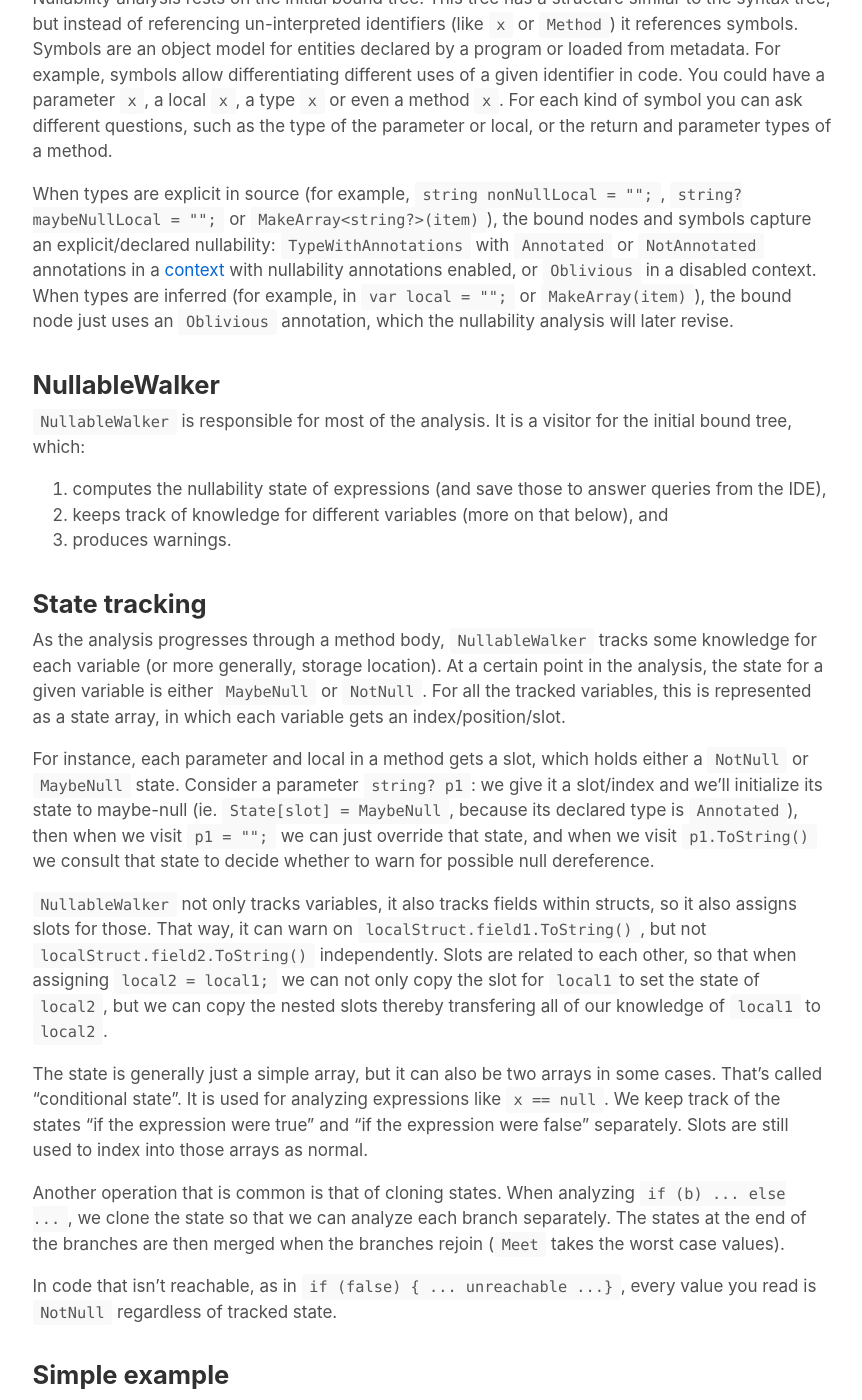
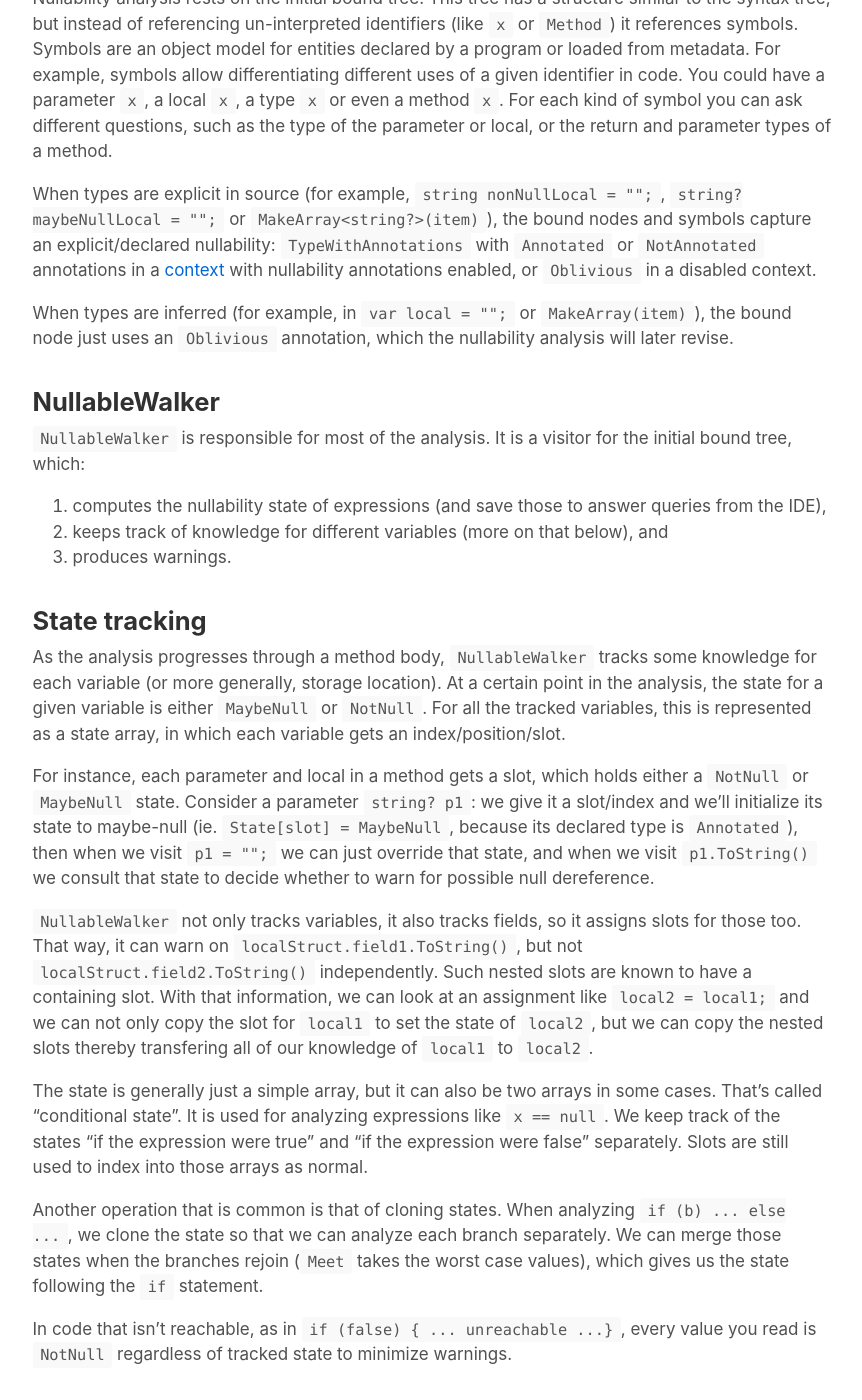
Before and after one commit to jcouv/jcouv.github.io, a Jekyll site: the page built from _posts/2019-05-14-nullability-analysis.md, in a window 1280 px wide and 1400 px high, scrolled down 630 px. Shown: the whole window, without its empty margins (208-1070 px from the left). Built offline with Jekyll 4.4.1, drawn with Linux system fonts in a browser that asks for light colours; comment, search, counter and statistics services are not loaded; some of the changed text lies outside the part shown.

Commit message:
Update 2019-05-14-nullability-analysis.md

```diff
--- a/_posts/2019-05-14-nullability-analysis.md
+++ b/_posts/2019-05-14-nullability-analysis.md
@@ -19,6 +19,7 @@ Nullability analysis rests on the initial bound tree. This tree has a structure
 For example, symbols allow differentiating different uses of a given identifier in code. You could have a parameter `x`, a local `x`, a type `x` or even a method `x`. For each kind of symbol you can ask different questions, such as the type of the parameter or local, or the return and parameter types of a method.
 
 When types are explicit in source (for example, `string nonNullLocal = "";`, `string? maybeNullLocal = "";` or `MakeArray<string?>(item)`), the bound nodes and symbols capture an explicit/declared nullability: `TypeWithAnnotations` with `Annotated` or `NotAnnotated` annotations in a [context](https://github.com/dotnet/csharplang/blob/master/proposals/csharp-8.0/nullable-reference-types-specification.md#nullable-contexts) with nullability annotations enabled, or `Oblivious` in a disabled context.
+
 When types are inferred (for example, in `var local = "";` or `MakeArray(item)`), the bound node just uses an `Oblivious` annotation, which the nullability analysis will later revise.
 
 ## NullableWalker
@@ -35,14 +36,14 @@ For all the tracked variables, this is represented as a state array, in which ea
 
 For instance, each parameter and local in a method gets a slot, which holds either a `NotNull` or `MaybeNull` state. Consider a parameter `string? p1`: we give it a slot/index and we'll initialize its state to maybe-null (ie. `State[slot] = MaybeNull`, because its declared type is `Annotated`), then when we visit `p1 = "";` we can just override that state, and when we visit `p1.ToString()` we consult that state to decide whether to warn for possible null dereference.
 
-`NullableWalker` not only tracks variables, it also tracks fields within structs, so it also assigns slots for those. That way, it can warn on `localStruct.field1.ToString()`, but not `localStruct.field2.ToString()` independently.
-Slots are related to each other, so that when assigning `local2 = local1;` we can not only copy the slot for `local1`to set the state of `local2`, but we can copy the nested slots thereby transfering all of our knowledge of `local1` to `local2`.
+`NullableWalker` not only tracks variables, it also tracks fields, so it assigns slots for those too. That way, it can warn on `localStruct.field1.ToString()`, but not `localStruct.field2.ToString()` independently.
+Such nested slots are known to have a containing slot. With that information, we can look at an assignment like `local2 = local1;` and we can not only copy the slot for `local1` to set the state of `local2`, but we can copy the nested slots thereby transfering all of our knowledge of `local1` to `local2`.
 
 The state is generally just a simple array, but it can also be two arrays in some cases. That's called "conditional state". It is used for analyzing expressions like `x == null`. We keep track of the states "if the expression were true" and "if the expression were false" separately. Slots are still used to index into those arrays as normal.
 
-Another operation that is common is that of cloning states. When analyzing `if (b) ... else ...`, we clone the state so that we can analyze each branch separately. The states at the end of the branches are then merged when the branches rejoin (`Meet` takes the worst case values).
+Another operation that is common is that of cloning states. When analyzing `if (b) ... else ...`, we clone the state so that we can analyze each branch separately. We can merge those states when the branches rejoin (`Meet` takes the worst case values), which gives us the state following the `if` statement.
 
-In code that isn't reachable, as in `if (false) { ... unreachable ...}`, every value you read is `NotNull` regardless of tracked state.
+In code that isn't reachable, as in `if (false) { ... unreachable ...}`, every value you read is `NotNull` regardless of tracked state to minimize warnings.
 
 ## Simple example
 
```
Also changed, not shown: other parts of _posts/2019-05-14-nullability-analysis.md (+1 -1 lines).
